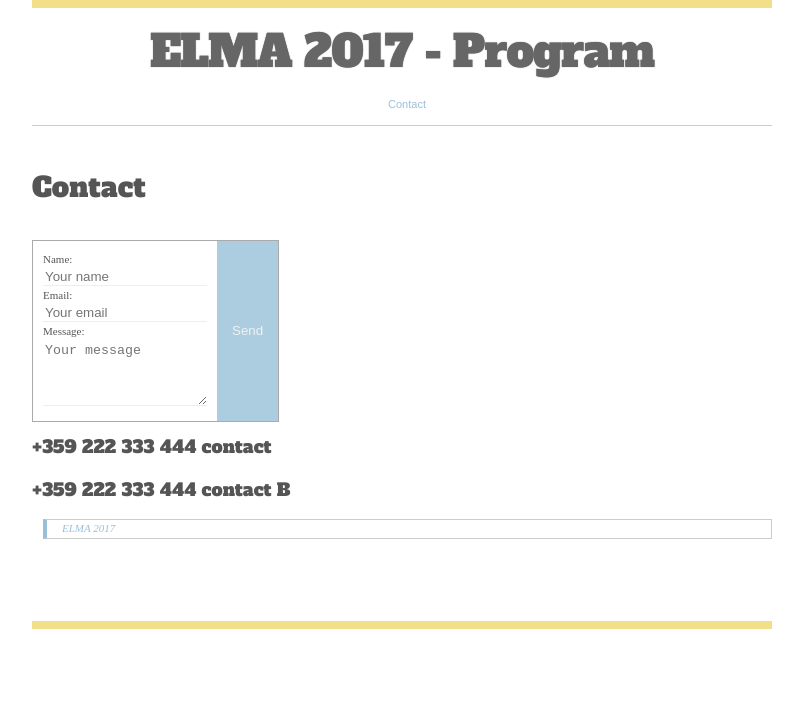
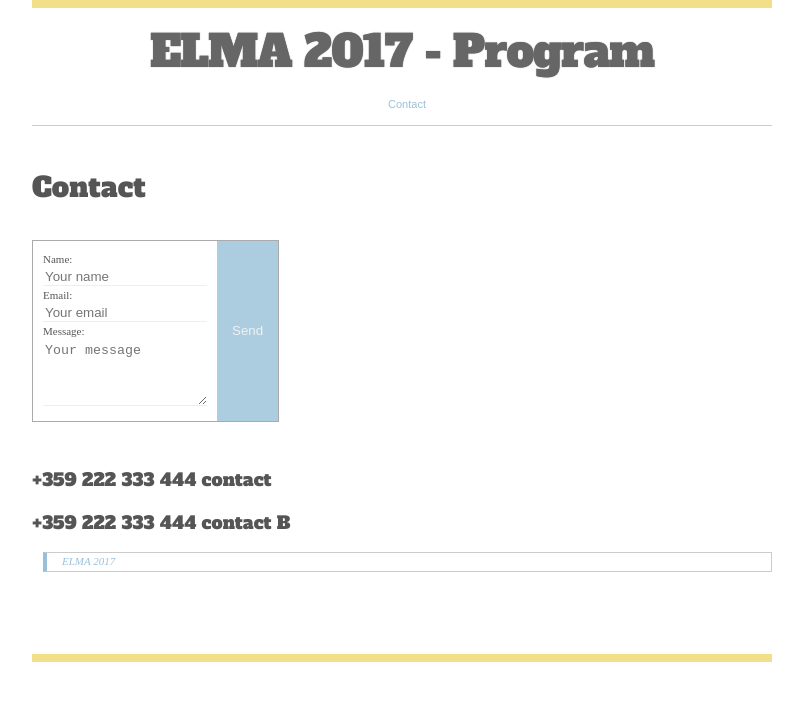
Before and after one commit to BozhkoZ/schedule, a Jekyll site: the page built from _pages/contact.md, in a window 1280 px wide. Shown: the top 701 px of the page, without its empty margins (238-1041 px from the left). Built offline with Jekyll 4.4.1, drawn with Linux system fonts in a browser that asks for light colours; some web fonts are replaced.

Commit message:
commit form

```diff
--- a/_pages/contact.md
+++ b/_pages/contact.md
@@ -51,7 +51,7 @@ ul.contact-ul {
 </style>
 
 
-<form id="contact-form" class="form" action="https://getsimpleform.com/messages?form_api_token={{site.api-token}}" method="post" enctype="multipart/form-data">
+<form id="contact-form" class="form" action="https://liveformhq.com/form/18f43aff-a54b-4b9f-9084-e075509a4e78" method="POST" enctype="multipart/form-data">
         <ul class="contact-ul">
             <li class="contact-li">
                 <label class="contact-label" for="name">Name:</label>
@@ -68,10 +68,10 @@ ul.contact-ul {
 
         </ul>
         <input type="submit" value="Send" id="submit"/>
-        <input type="hidden" name='redirect_to' value="http://localhost:4000/SUCCESS/" />
+
 
 </form>
-
+<br>
 <h2>+359 222 333 444 contact </h2>
 <h2>+359 222 333 444 contact B</h2>
 
```
Also changed, not shown: _pages/about0.md (+1 -1 lines).
